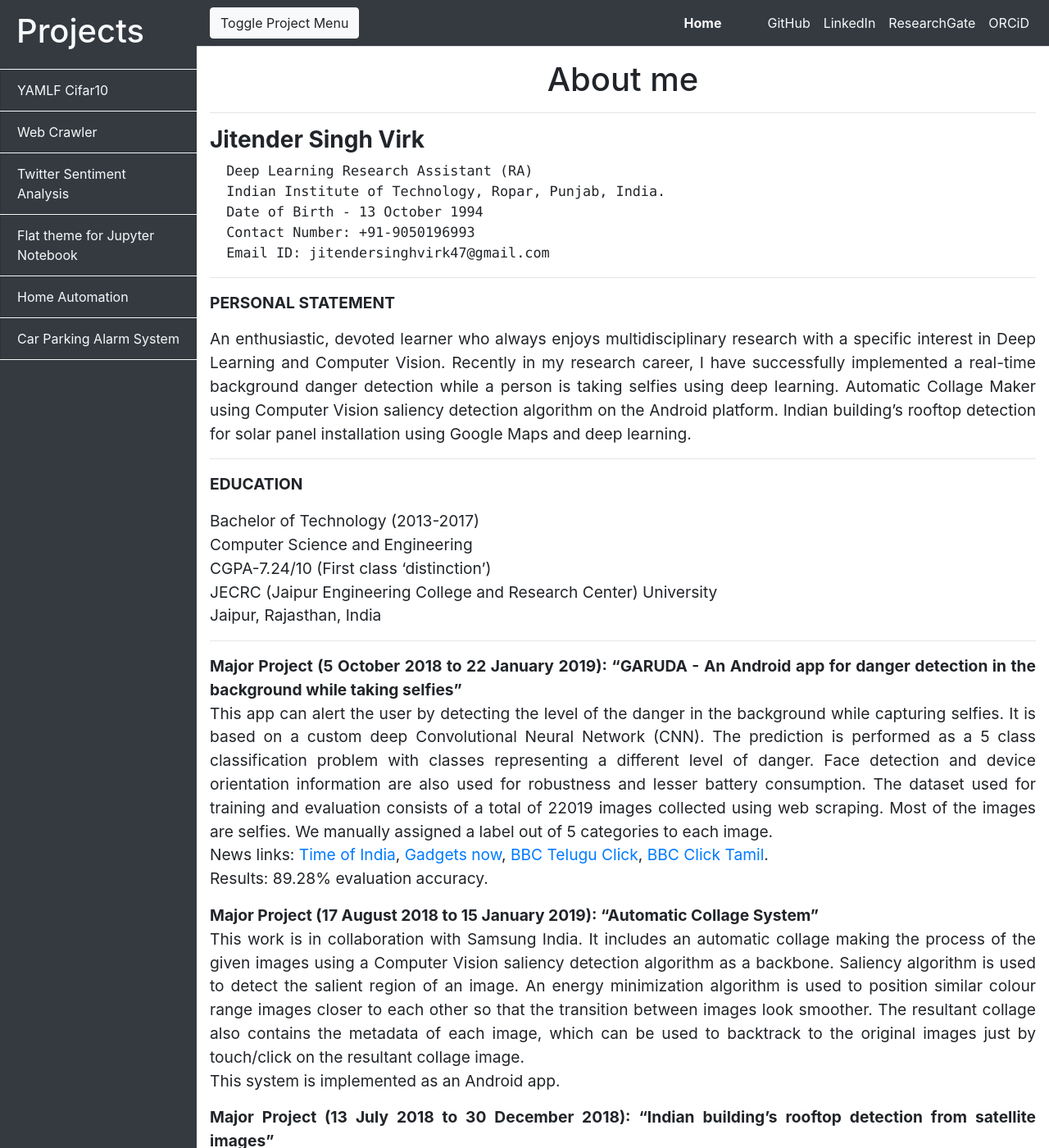
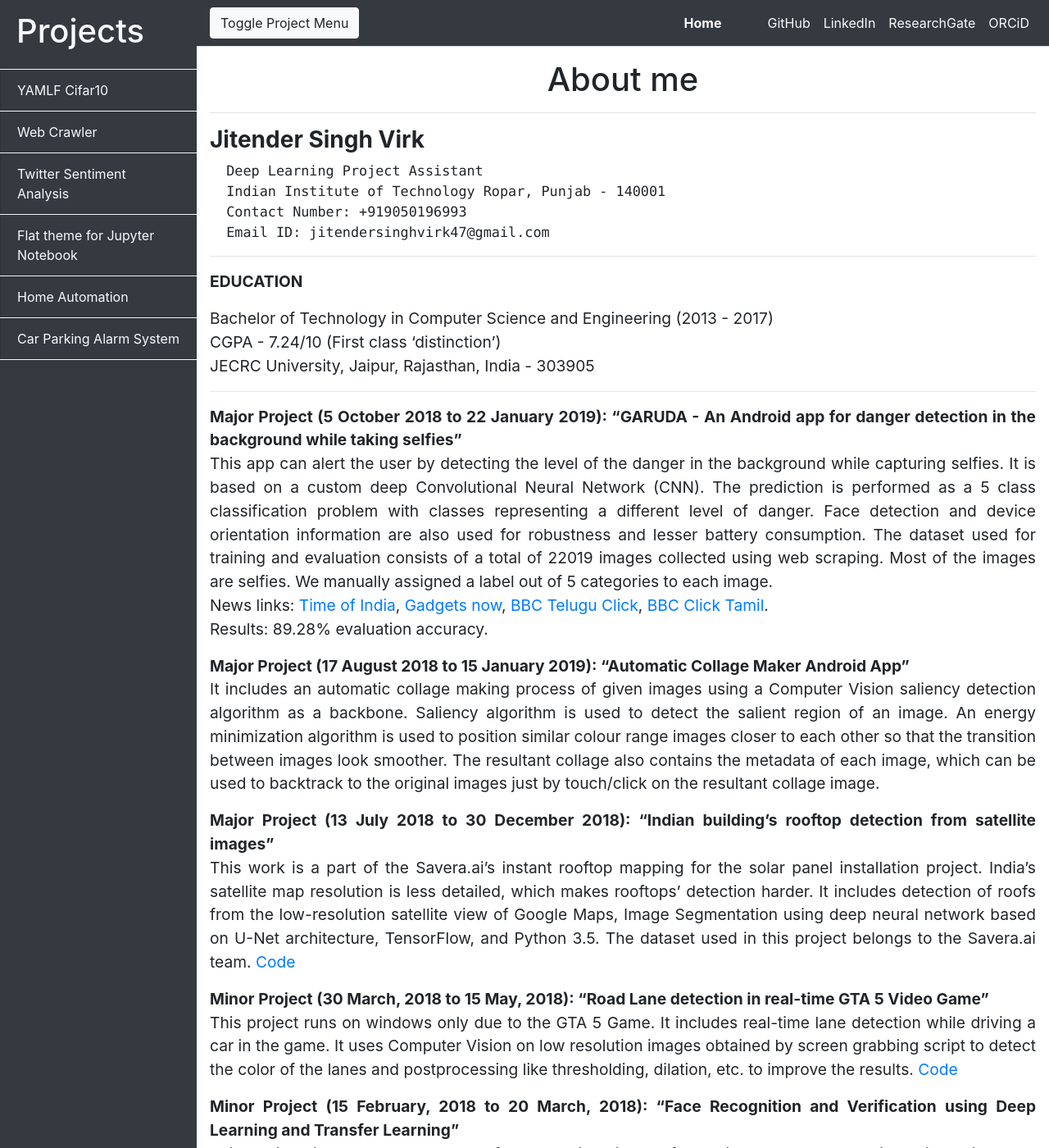
Before and after one commit to VirkSaab/Virksaab.github.io, a Jekyll site: the page built from index.md, in a window 1280 px wide and 1400 px high. Shown: the whole window at 82% size. Built offline with Jekyll 4.4.1, drawn with Linux system fonts in a browser that asks for light colours; some of the changed text lies outside the part shown.

Commit message:
about update

```diff
--- a/index.md
+++ b/index.md
@@ -7,26 +7,18 @@ title: "Virksaab | Home"
 ---
 
 ### **Jitender Singh Virk**
-      Deep Learning Research Assistant (RA)
-      Indian Institute of Technology, Ropar, Punjab, India.
-      Date of Birth - 13 October 1994
-      Contact Number: +91-9050196993
+      Deep Learning Project Assistant
+      Indian Institute of Technology Ropar, Punjab - 140001
+      Contact Number: +919050196993
       Email ID: jitendersinghvirk47@gmail.com
 
 ---
 
-**PERSONAL STATEMENT**
-
-An enthusiastic, devoted learner who always enjoys multidisciplinary research with a specific interest in Deep Learning and Computer Vision. Recently in my research career, I have successfully implemented a real-time background danger detection while a person is taking selfies using deep learning.  Automatic Collage Maker using Computer Vision saliency detection algorithm on the Android platform.  Indian building’s rooftop detection for solar panel installation using Google Maps and deep learning.
-
----
 **EDUCATION**
 
-Bachelor of Technology (2013-2017)
-Computer Science and Engineering
-CGPA-7.24/10 (First class 'distinction')
-JECRC (Jaipur Engineering College and Research Center) University
-Jaipur, Rajasthan, India
+Bachelor of Technology in Computer Science and Engineering (2013 - 2017)
+CGPA - 7.24/10 (First class 'distinction')
+JECRC University, Jaipur, Rajasthan, India - 303905
 
 ---
 **Major Project  (5 October 2018 to 22 January 2019): “GARUDA - An Android app for danger detection in the background while taking selfies”**
@@ -36,32 +28,33 @@ News links: [Time of India](https://timesofindia.indiatimes.com/city/chandigarh/
 [BBC Telugu Click](https://www.youtube.com/watch?v=Wpn933W0yOI&feature=youtu.be&t=245), [BBC Click Tamil](https://www.youtube.com/watch?v=DJub5OCKC8g&feature=youtu.be&t=195).
 Results: 89.28% evaluation accuracy.
 
-**Major Project  (17 August 2018 to 15 January 2019): “Automatic Collage System”**
-This work is in collaboration with Samsung India. It includes an automatic collage making the process of the given images using a Computer Vision saliency detection algorithm as a backbone. Saliency algorithm is used to detect the salient region of an image. An energy minimization algorithm is used to position similar colour range images closer to each other so that the transition between images look smoother. The resultant collage also contains the metadata of each image, which can be used to backtrack to the original images just by touch/click on the resultant collage image.
-This system is implemented as an Android app.
+**Major Project  (17 August 2018 to 15 January 2019): “Automatic Collage Maker Android App”**
+It includes an automatic collage making process of given images using a Computer Vision saliency detection algorithm as a backbone. Saliency algorithm is used to detect the salient region of an image. An energy minimization algorithm is used to position similar colour range images closer to each other so that the transition between images look smoother. The resultant collage also contains the metadata of each image, which can be used to backtrack to the original images just by touch/click on the resultant collage image.
 
 **Major Project  (13 July 2018 to 30 December 2018): “Indian building’s rooftop detection from satellite images”**
-This work is a part of the Savera.ai’s instant rooftop mapping for the solar panel installation project. India’s satellite map resolution is less detailed, which makes rooftops’ detection harder. It includes detection of roofs from the low-resolution satellite view of Google Maps, Image Segmentation using deep neural network based on U-Net architecture, TensorFlow, and Python 3.5. The dataset used in this project belongs to the Savera.ai team.
-Results: 0.79 IoU on evaluation dataset.
+This work is a part of the Savera.ai’s instant rooftop mapping for the solar panel installation project. India’s satellite map resolution is less detailed, which makes rooftops’ detection harder. It includes detection of roofs from the low-resolution satellite view of Google Maps, Image Segmentation using deep neural network based on U-Net architecture, TensorFlow, and Python 3.5. The dataset used in this project belongs to the Savera.ai team. [Code](https://github.com/SaveraLLC/Indian-rooftops-detection)
+
+**Minor Project  (30 March, 2018 to 15 May, 2018): “Road Lane detection in real-time GTA 5 Video Game”**
+This project runs on windows only due to the GTA 5 Game. It includes real-time lane detection while driving a car in the game. It uses Computer Vision on low resolution images obtained by screen grabbing script to detect the color of the lanes and postprocessing like thresholding, dilation, etc. to improve the results. [Code](https://github.com/VirkSaab/Lane-detection-in-GTA-5-Video-Game)
 
 **Minor Project  (15 February, 2018 to 20 March, 2018): “Face Recognition and Verification using Deep Learning and Transfer Learning”**
 This project includes LFW dataset for evaluation, image face alignment preprocessing with Joint Face Detection and Alignment using Multi-Task Cascaded Convolutional Networks(MTCNN), pretrained FaceNet(with Inception ResNet v1 model), Tensorflow-gpu with Python 3 on Ubuntu 16.04.
-Results: 99.2% accuracy on LFW dataset.
 
 **Major Project  (1 February 2017 to 11 April 2017): “Sentiment analysis on twitter data using Apache Pig, MapReduce, HDFS, Apache Flume and AFINN Dictionary”**
-Sentiment analysis is extremely useful in social media monitoring as it allows to gain an overview of the wider public opinion behind certain topics. First, Twitter data was pulled using Apache Flume with the help of Twitter streaming API to HDFS sink. Further, Apache Pig was used to load data for analysis. AFINN Dictionary was used for connotating words used in tweets and rate them as positive or negative. Finally, tweets were labelled as positive or negative according to AFINN Dictionary word rating.
+Sentiment analysis is extremely useful in social media monitoring as it allows to gain an overview of the wider public opinion behind certain topics. First, Twitter data was pulled using Apache Flume with the help of Twitter streaming API to HDFS sink. Further, Apache Pig was used to load data for analysis. AFINN Dictionary was used for connotating words used in tweets and rate them as positive or negative. Finally, tweets were labelled as positive or negative according to AFINN Dictionary word rating. [Code](https://github.com/VirkSaab/Twitter-Sentiment-Analysis)
 
 **Major Project  (25 October 2016 to 15 December 2016): “Teacher Review System”**
-The Objective of this project is to rate a teacher corresponding to his/her teaching techniques in lectures on a scale of less interesting to highly interesting. We used Support Vector Classifier (Machine Learning algorithm) to classify face expression images, Template Matching and Face Detection (Computer vision algorithms), and Mel-frequency Cepstral Coefficient (MFCC) features (Automatic Speech Recognition algorithm) extracted from teacher’s speech. Results: 72% accuracy on random online video lectures.
+The Objective of this project is to rate a teacher corresponding to his/her teaching techniques in lectures on a scale of less interesting to highly interesting. We used Support Vector Classifier (Machine Learning algorithm) to classify face expression images, Template Matching and Face Detection (Computer vision algorithms), and Mel-frequency Cepstral Coefficient (MFCC) features (Automatic Speech Recognition algorithm) extracted from teacher’s speech. [Code](https://github.com/VirkSaab/Teacher-Review-System)
 
 **Minor Project  (1 March 2016 to 20 May 2016): “Home Automation System”**
-Hardware includes Arduino Uno R3 Microcontroller, five sensors (light, motion, temperature, gas, and sound), buzzer, LED lights, crystal display and Software include Arduino IDE 1.6.8 and C programming language. Home automation is a residential extension of building automation and involves the control of lights, temperature sensing, appliances, and security. Security sensors such as motion detector and gas sensor interact with buzzer and LED. The display unit provides temperature information and special messages.
+Hardware includes Arduino Uno R3 Microcontroller, five sensors (light, motion, temperature, gas, and sound), buzzer, LED lights, crystal display and Software include Arduino IDE 1.6.8 and C programming language. Home automation is a residential extension of building automation and involves the control of lights, temperature sensing, appliances, and security. Security sensors such as motion detector and gas sensor interact with buzzer and LED. The display unit provides temperature information and special messages. [Code](https://github.com/VirkSaab/Home-Automation), [extension](https://github.com/VirkSaab/Car-Parking-Alarm-System)
 
 ---
 **PUBLICATIONS**
-
+* **Jitender Singh Virk**, Deepti R. Bathula “Domain Specific, Semi-Supervised Transfer Learning for Medical Imaging” [arXiv](https://arxiv.org/abs/2005.11746).
+* **Jitender Singh Virk**, Syed Azmal Ali, Gurjeet Kaur “Recent update on COVID-19 in India: Is locking down the country enough” [medRxiv](https://doi.org/10.1101/2020.04.06.20053124), [pdf](https://drive.google.com/file/d/1SC06_Yf8E_A2CYm5oOBTXjCBQnjCF2uP/view?usp=sharing).
 * **Jitender Singh Virk**, Abhinav Dhall “Garuda: A Deep Learning-Based Solution for Capturing Selfies Safely” ACM IUI 2019.
-[Paper Link](https://dl.acm.org/citation.cfm?id=3308669).
+[Paper Link](https://dl.acm.org/citation.cfm?id=3308669), [demo](https://sites.google.com/iitrpr.ac.in/garuda).
 * Rudradeb Mitra, **Jitender Singh Virk** “Increasing Solar adoption in the developing world by analyzing low-resolution Satellite images using Machine Learning.”
 [medium.com](https://medium.com/savera-ai/using-machine-learning-semantic-segmentation-to-identify-rooftops-in-low-resolution-satellite-54a900137e10),
 [datasciencecentral.com](https://www.datasciencecentral.com/profiles/blogs/using-semantic-segmentation-to-identify-rooftops-in-low)
@@ -76,9 +69,10 @@ Hardware includes Arduino Uno R3 Microcontroller, five sensors (light, motion, t
 
 ---
 **WORK EXPERIENCE**
-
+* Biomedical Deep Learning Project Assistant, Indian Institute of Technology Ropar, Rupnagar, Punjab, India.
+Duration: 1 March 2019 to Present.
 * Deep Learning and Computer Vision Research Assistant (RA), Indian Institute of Technology Ropar (IIT Ropar), Rupnagar, Punjab, India.
-Duration: 13 August 2018 to present.
+Duration: 13 August 2018 to 17 February 2019.
 * Deep Learning and Computer Vision Innovation Fellow,  Savera.ai, Work from home.
 Duration: 13 July 2018 to 30 December 2018.
 * Research Fellow, Axis India Machine Learning Lab, Jaipur, Rajasthan.
```
Also changed, not shown: other parts of index.md (+9 -9 lines).
